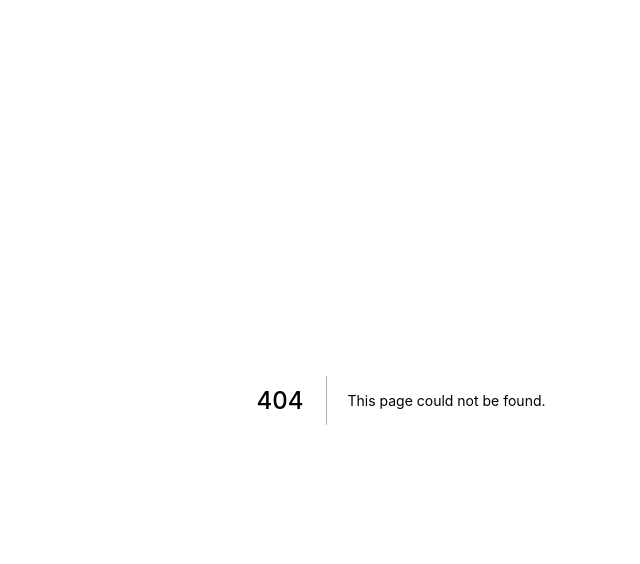
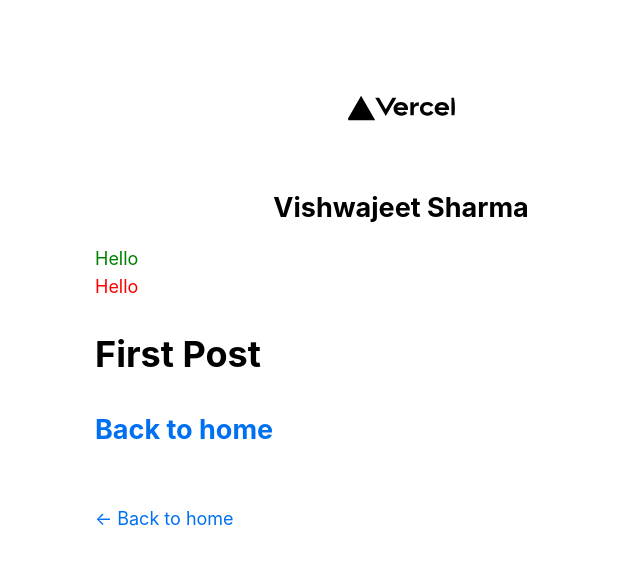
Before and after one commit to vishwajeetsharma/learning-next, a Next.js app: page /posts/first-post in a window 1280 px wide. Before the commit this address had no page. Shown: the top 564 px of the page, without its empty margins (239-879 px from the left). Built offline with nearby package versions, Linux system fonts and the light colour scheme.

Commit message:
done with lesson Assets, Metadata, and CSS except tailwind and sass

```diff
--- /dev/null
+++ b/components/layout.js
@@ -0,0 +1,73 @@
+import Head from 'next/head'
+import Image from 'next/image'
+import styles from './layout.module.css'
+import utilStyles from '../styles/utils.module.css'
+import Link from 'next/link'
+
+const name = 'Vishwajeet Sharma'
+export const siteTitle = 'Learn | Vishwajeet Sharma'
+
+export default function Layout({ children, home }) {
+  return (
+    <div className={styles.container}>
+      <Head>
+        <link rel="icon" href="/favicon.ico" />
+        <meta
+          name="description"
+          content="I'm learning how to build a personal website using Next.js"
+        />
+        <meta
+          property="og:image"
+          content={`https://og-image.vercel.app/${encodeURI(
+            siteTitle
+          )}.png?theme=light&md=0&fontSize=75px&images=https%3A%2F%2Fassets.vercel.com%2Fimage%2Fupload%2Ffront%2Fassets%2Fdesign%2Fnextjs-black-logo.svg`}
+        />
+        <meta name="og:title" content={siteTitle} />
+        <meta name="twitter:card" content="summary_large_image" />
+      </Head>
+      <header className={styles.header}>
+        {home ? (
+          <>
+            <Image
+              priority
+              src="/images/vercel.svg"
+              className={utilStyles.borderCircle}
+              height={144}
+              width={144}
+              alt={name}
+            />
+            <h1 className={utilStyles.heading2Xl}>{name}</h1>
+          </>
+        ) : (
+          <>
+            <Link href="/">
+              <a>
+                <Image
+                  priority
+                  src="/images/vercel.svg"
+                  className={utilStyles.borderCircle}
+                  height={108}
+                  width={108}
+                  alt={name}
+                />
+              </a>
+            </Link>
+            <h2 className={utilStyles.headingLg}>
+              <Link href="/">
+                <a className={utilStyles.colorInherit}>{name}</a>
+              </Link>
+            </h2>
+          </>
+        )}
+      </header>
+      <main>{children}</main>
+      {!home && (
+        <div className={styles.backToHome}>
+          <Link href="/">
+            <a>← Back to home</a>
+          </Link>
+        </div>
+      )}
+    </div>
+  )
+}
--- /dev/null
+++ b/components/layout.module.css
@@ -0,0 +1,15 @@
+.container {
+    max-width: 36rem;
+    padding: 0 1rem;
+    margin: 3rem auto 6rem;
+  }
+
+  .header {
+    display: flex;
+    flex-direction: column;
+    align-items: center;
+  }
+
+  .backToHome {
+    margin: 3rem 0 0;
+  }
--- /dev/null
+++ b/pages/_app.js
@@ -0,0 +1,5 @@
+import '../styles/global.css'
+
+export default function App({ Component, pageProps }) {
+    return <Component {...pageProps} />
+}
--- /dev/null
+++ b/pages/alert.js
@@ -0,0 +1,15 @@
+import styles from '/styles/alert.module.css'
+import cn from 'classnames'
+
+export default function Alert({ children, type }) {
+  return (
+    <div
+      className={cn({
+        [styles.success]: type === 'success',
+        [styles.error]: type === 'error'
+      })}
+    >
+      {children}
+    </div>
+  )
+}
--- /dev/null
+++ b/pages/posts/first-post.js
@@ -0,0 +1,26 @@
+import Link from "next/link";
+import Head from "next/head";
+import Layout from "../../components/layout";
+import Alert from "../alert";
+
+export default function FirstPost() {
+  return (
+    <Layout>
+      <Head>
+        <title>First Post</title>
+      </Head>
+      <Alert type="success">
+        Hello
+      </Alert>
+      <Alert type="error">
+        Hello
+      </Alert>
+      <h1>First Post</h1>
+      <h2>
+        <Link href="/">
+          <a>Back to home</a>
+        </Link>
+      </h2>
+    </Layout>
+  );
+}
--- /dev/null
+++ b/styles/alert.module.css
@@ -0,0 +1,6 @@
+.success {
+    color: green;
+  }
+  .error {
+    color: red;
+  }
--- /dev/null
+++ b/styles/global.css
@@ -0,0 +1,27 @@
+html,
+body {
+  padding: 0;
+  margin: 0;
+  font-family: -apple-system, BlinkMacSystemFont, Segoe UI, Roboto, Oxygen, Ubuntu,
+    Cantarell, Fira Sans, Droid Sans, Helvetica Neue, sans-serif;
+  line-height: 1.6;
+  font-size: 18px;
+}
+
+* {
+  box-sizing: border-box;
+}
+
+a {
+  color: #0070f3;
+  text-decoration: none;
+}
+
+a:hover {
+  text-decoration: underline;
+}
+
+img {
+  max-width: 100%;
+  display: block;
+}
--- /dev/null
+++ b/styles/utils.module.css
@@ -0,0 +1,52 @@
+.heading2Xl {
+    font-size: 2.5rem;
+    line-height: 1.2;
+    font-weight: 800;
+    letter-spacing: -0.05rem;
+    margin: 1rem 0;
+  }
+
+  .headingXl {
+    font-size: 2rem;
+    line-height: 1.3;
+    font-weight: 800;
+    letter-spacing: -0.05rem;
+    margin: 1rem 0;
+  }
+
+  .headingLg {
+    font-size: 1.5rem;
+    line-height: 1.4;
+    margin: 1rem 0;
+  }
+
+  .headingMd {
+    font-size: 1.2rem;
+    line-height: 1.5;
+  }
+
+  .borderCircle {
+    border-radius: 9999px;
+  }
+
+  .colorInherit {
+    color: inherit;
+  }
+
+  .padding1px {
+    padding-top: 1px;
+  }
+
+  .list {
+    list-style: none;
+    padding: 0;
+    margin: 0;
+  }
+
+  .listItem {
+    margin: 0 0 1.25rem;
+  }
+
+  .lightText {
+    color: #666;
+  }
```
Also changed, not shown: pages/index.js (+12 -201 lines), public/images/vercel.svg (renamed from public/vercel.svg).
